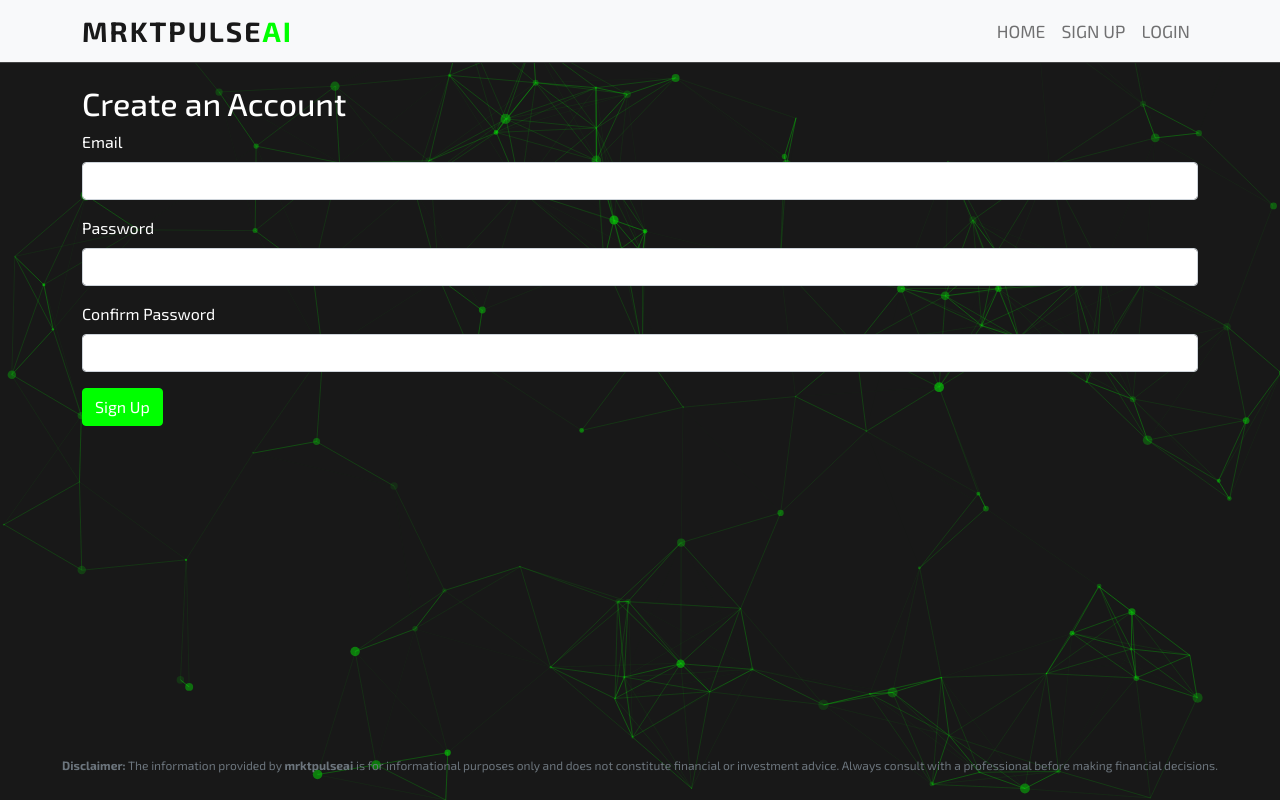
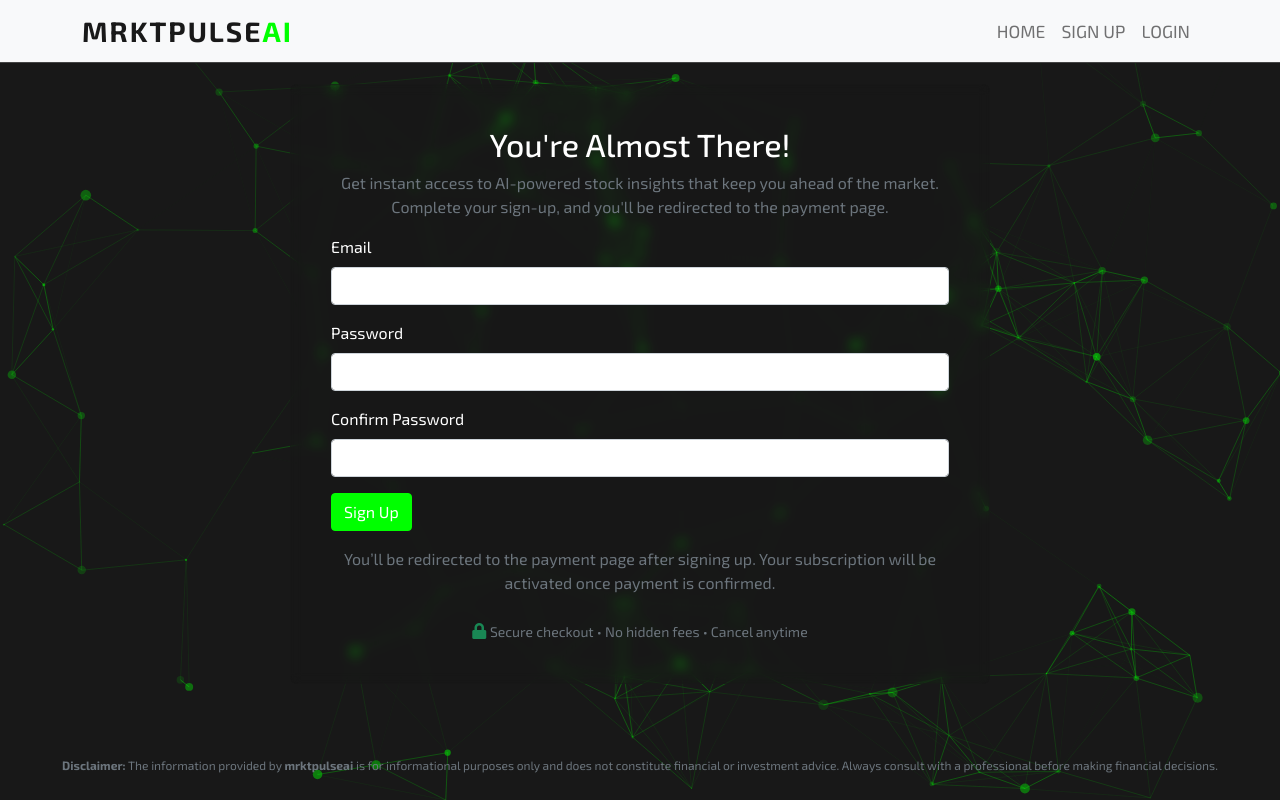
Before and after one commit to aldelarge/mrktpulseai, a Flask app: page /signup in a window 1280 px wide. Run offline with Flask 3, Linux system fonts and the light colour scheme.

Commit message:
Added more to the sign up page

```diff
--- a/webapp/templates/base.html
+++ b/webapp/templates/base.html
@@ -369,6 +411,12 @@
                 margin-top: auto; /* Pushes the footer to the bottom */
             }
 
+            .signup-container {
+                max-width: 700px; /* Adjust the width as needed */
+                margin: 0 auto; /* Centers the div horizontally */
+                padding: 40px;
+            }
+
         </style>
     </head>
 </head>
--- a/webapp/templates/signup.html
+++ b/webapp/templates/signup.html
@@ -2,7 +2,14 @@
 
 {% block content %}
     <br>
-    <h2>Create an Account</h2>
+    <div class="signup-container overlay_blur">
+    <!-- Friendly Header & Payment Notice -->
+    <h2 class="text-center">You're Almost There!</h2>
+    <p class="text-center text-muted">
+        Get instant access to AI-powered stock insights that keep you ahead of the market.
+        Complete your sign-up, and you'll be redirected to the payment page.
+    </p>
+
     <form method="POST">
         {{ form.hidden_tag() }}
 
@@ -29,5 +36,15 @@
         </div>
 
         <button type="submit" class="btn btn-primary">Sign Up</button>
+        <p class="text-muted text-center mt-3">
+            You’ll be redirected to the payment page after signing up.
+            Your subscription will be activated once payment is confirmed.
+        </p>
+            <!-- Trust Badge -->
+        <div class="text-center mt-4">
+            <i class="fas fa-lock text-success"></i>
+            <small class="text-muted">Secure checkout • No hidden fees • Cancel anytime</small>
+        </div>
     </form>
+    </div>
 {% endblock %}
```
Also changed, not shown: other parts of webapp/templates/base.html (+48 -6 lines), webapp/templates/landing.html (+11 -3 lines).
